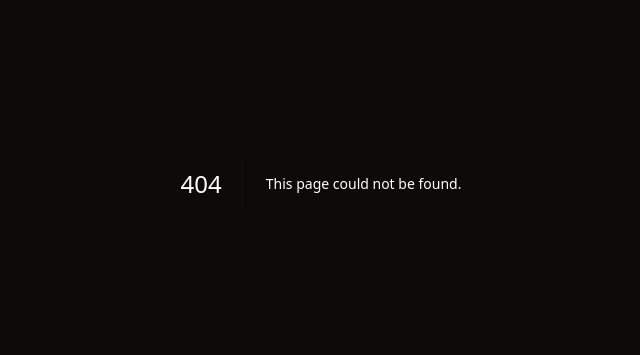
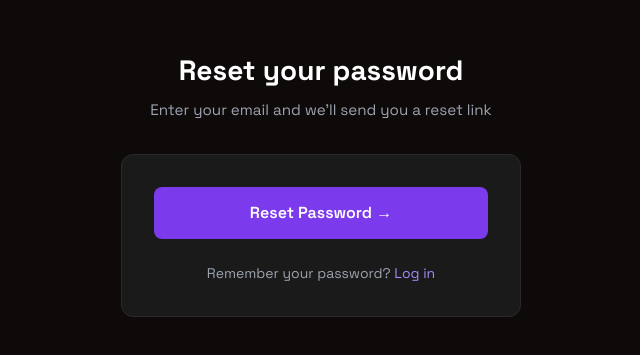
Before and after one commit to ziggytech-dotcom/ziggyhr-marketing, a Next.js app: page /forgot-password in a window 1280 px wide. Before the commit this address had no page. Shown: the part 217-572 px from the top of the page, without its empty margins (319-959 px from the left). Built offline with nearby package versions, Linux system fonts and the light colour scheme.

Commit message:
fix: pre-flight — next.config clearbit, auth pages (login/signup/forgot-password)

```diff
--- /dev/null
+++ b/app/forgot-password/page.tsx
@@ -0,0 +1,47 @@
+import type { Metadata } from "next";
+import Link from "next/link";
+
+export const metadata: Metadata = {
+  title: "Reset Password | ZiggyHR",
+  description: "Reset your ZiggyHR account password.",
+};
+
+export default function ForgotPasswordPage() {
+  return (
+    <main style={{ minHeight: "100vh", display: "flex", alignItems: "center", justifyContent: "center", background: "#0f0a0a", padding: "2rem" }}>
+      <div style={{ width: "100%", maxWidth: "400px" }}>
+        <h1 style={{ fontSize: "1.75rem", fontWeight: 700, color: "#ffffff", marginBottom: "0.5rem", textAlign: "center" }}>
+          Reset your password
+        </h1>
+        <p style={{ color: "#9ca3af", textAlign: "center", marginBottom: "2rem", fontSize: "0.95rem" }}>
+          Enter your email and we&apos;ll send you a reset link
+        </p>
+        <div style={{ background: "#1a1a1a", border: "1px solid #2a2a2a", borderRadius: "12px", padding: "2rem" }}>
+          <a
+            href="https://app.ziggyhr.com/forgot-password"
+            style={{
+              display: "block",
+              width: "100%",
+              padding: "0.875rem",
+              background: "#7c3aed",
+              color: "#ffffff",
+              borderRadius: "8px",
+              textAlign: "center",
+              fontWeight: 600,
+              fontSize: "1rem",
+              textDecoration: "none",
+            }}
+          >
+            Reset Password →
+          </a>
+          <p style={{ color: "#9ca3af", textAlign: "center", marginTop: "1.5rem", fontSize: "0.875rem" }}>
+            Remember your password?{" "}
+            <Link href="/login" style={{ color: "#a78bfa", textDecoration: "none" }}>
+              Log in
+            </Link>
+          </p>
+        </div>
+      </div>
+    </main>
+  );
+}
--- /dev/null
+++ b/app/login/page.tsx
@@ -0,0 +1,47 @@
+import type { Metadata } from "next";
+import Link from "next/link";
+
+export const metadata: Metadata = {
+  title: "Log In | ZiggyHR",
+  description: "Log in to your ZiggyHR account.",
+};
+
+export default function LoginPage() {
+  return (
+    <main style={{ minHeight: "100vh", display: "flex", alignItems: "center", justifyContent: "center", background: "#0f0a0a", padding: "2rem" }}>
+      <div style={{ width: "100%", maxWidth: "400px" }}>
+        <h1 style={{ fontSize: "1.75rem", fontWeight: 700, color: "#ffffff", marginBottom: "0.5rem", textAlign: "center" }}>
+          Welcome back
+        </h1>
+        <p style={{ color: "#9ca3af", textAlign: "center", marginBottom: "2rem", fontSize: "0.95rem" }}>
+          Log in to your ZiggyHR account
+        </p>
+        <div style={{ background: "#1a1a1a", border: "1px solid #2a2a2a", borderRadius: "12px", padding: "2rem" }}>
+          <a
+            href="https://app.ziggyhr.com/login"
+            style={{
+              display: "block",
+              width: "100%",
+              padding: "0.875rem",
+              background: "#7c3aed",
+              color: "#ffffff",
+              borderRadius: "8px",
+              textAlign: "center",
+              fontWeight: 600,
+              fontSize: "1rem",
+              textDecoration: "none",
+            }}
+          >
+            Continue to ZiggyHR →
+          </a>
+          <p style={{ color: "#9ca3af", textAlign: "center", marginTop: "1.5rem", fontSize: "0.875rem" }}>
+            Don&apos;t have an account?{" "}
+            <Link href="/signup" style={{ color: "#a78bfa", textDecoration: "none" }}>
+              Sign up free
+            </Link>
+          </p>
+        </div>
+      </div>
+    </main>
+  );
+}
--- /dev/null
+++ b/app/signup/page.tsx
@@ -0,0 +1,47 @@
+import type { Metadata } from "next";
+import Link from "next/link";
+
+export const metadata: Metadata = {
+  title: "Sign Up Free | ZiggyHR",
+  description: "Create your free ZiggyHR account. No credit card required.",
+};
+
+export default function SignupPage() {
+  return (
+    <main style={{ minHeight: "100vh", display: "flex", alignItems: "center", justifyContent: "center", background: "#0f0a0a", padding: "2rem" }}>
+      <div style={{ width: "100%", maxWidth: "400px" }}>
+        <h1 style={{ fontSize: "1.75rem", fontWeight: 700, color: "#ffffff", marginBottom: "0.5rem", textAlign: "center" }}>
+          Start for free
+        </h1>
+        <p style={{ color: "#9ca3af", textAlign: "center", marginBottom: "2rem", fontSize: "0.95rem" }}>
+          Create your ZiggyHR account — no credit card required
+        </p>
+        <div style={{ background: "#1a1a1a", border: "1px solid #2a2a2a", borderRadius: "12px", padding: "2rem" }}>
+          <a
+            href="https://app.ziggyhr.com/signup"
+            style={{
+              display: "block",
+              width: "100%",
+              padding: "0.875rem",
+              background: "#7c3aed",
+              color: "#ffffff",
+              borderRadius: "8px",
+              textAlign: "center",
+              fontWeight: 600,
+              fontSize: "1rem",
+              textDecoration: "none",
+            }}
+          >
+            Create Free Account →
+          </a>
+          <p style={{ color: "#9ca3af", textAlign: "center", marginTop: "1.5rem", fontSize: "0.875rem" }}>
+            Already have an account?{" "}
+            <Link href="/login" style={{ color: "#a78bfa", textDecoration: "none" }}>
+              Log in
+            </Link>
+          </p>
+        </div>
+      </div>
+    </main>
+  );
+}
--- a/next.config.ts
+++ b/next.config.ts
@@ -1,11 +1,9 @@
 import type { NextConfig } from "next";
-
 const nextConfig: NextConfig = {
-  output: "export",
-  trailingSlash: true,
   images: {
-    unoptimized: true,
+    remotePatterns: [
+      { protocol: 'https', hostname: 'logo.clearbit.com' },
+    ],
   },
 };
-
 export default nextConfig;
```
